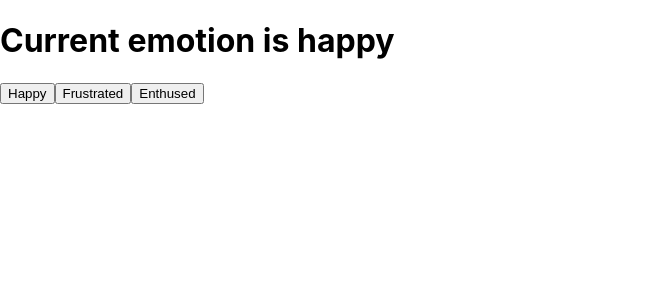
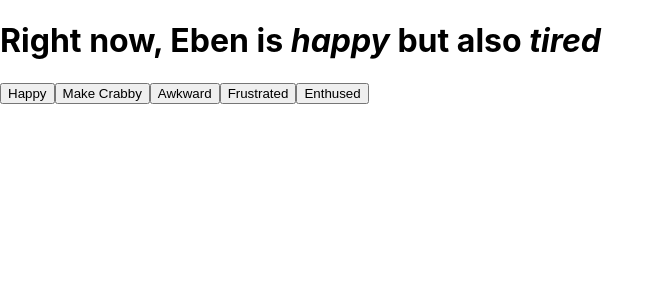
Before and after one commit to ebenofere/reactjs-essential-training-eve-porcello, a React (Create React App) app: page / in a window 1280 px wide. Shown: the top 300 px of the page, without its empty margins (0-664 px from the left). Built offline with nearby package versions, Linux system fonts and the light colour scheme.

Commit message:
9. Working with useEffect

```diff
--- a/src/App.js
+++ b/src/App.js
@@ -1,16 +1,29 @@
-import React, { useState } from "react";
+import React, { useState, useEffect } from "react";
 import "./App.css";
 
 function App() {
-  const [emotion, setEmotion] = useState("happy");
+  const [primary, setPrimary] = useState("happy");
+  const [secondary, setSecondary] = useState("tired");
+
+  useEffect(() => {
+    console.log(`He said he feels ${primary}`);
+  }, [primary]);
+
+  useEffect(() => {
+    console.log(`But i don't understand why he also feels ${secondary}`);
+  }, [secondary]);
 
   return (
     <>
-      <h1>Current emotion is {emotion}</h1>
+      <h1>
+        Right now, Eben is <i>{primary}</i> but also <i>{secondary}</i>
+      </h1>
 
-      <button onClick={() => setEmotion("happy")}>Happy</button>
-      <button onClick={() => setEmotion("frustrated")}>Frustrated</button>
-      <button onClick={() => setEmotion("enthusiastic")}>Enthused</button>
+      <button onClick={() => setPrimary("happy")}>Happy</button>
+      <button onClick={() => setSecondary("crabby")}>Make Crabby</button>
+      <button onClick={() => setSecondary("awkward")}>Awkward</button>
+      <button onClick={() => setPrimary("frustrated")}>Frustrated</button>
+      <button onClick={() => setPrimary("enthusiastic")}>Enthused</button>
     </>
   );
 }
```
